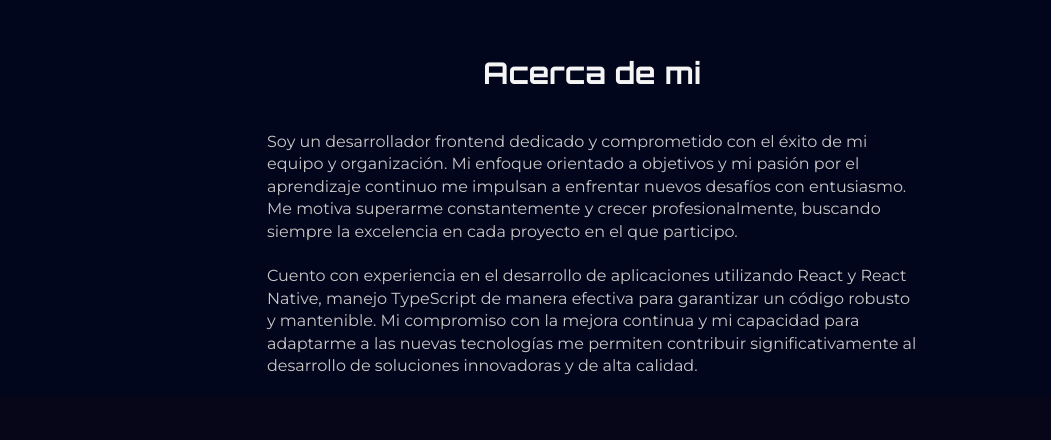
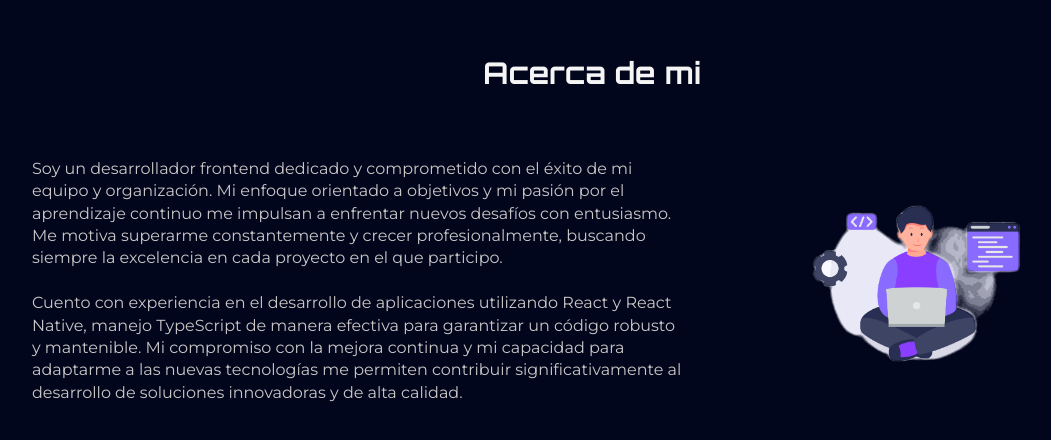
Before and after one commit to FerDR89/portfolio, a React app: page / in a window 1280 px wide. Shown: the part 2368-2808 px from the top of the page, without its empty margins (48-1099 px from the left). Built offline with nearby package versions, Linux system fonts and the light colour scheme; no server answers.

Commit message:
add programming image in AboutMe

```diff
--- a/src/components/organisms/about-me/AboutMe.tsx
+++ b/src/components/organisms/about-me/AboutMe.tsx
@@ -3,16 +3,29 @@ import css from "./about.css";
 import Text from "components/atoms/text/Text";
 import Title from "components/molecules/title/Title";
 import { aboutMe } from "constants/constants";
+import programming from "assets/programming.png";
 
 const AboutMe = () => {
   return (
     <section id="aboutMe" className={css.root}>
       <Title section="aboutMe" />
-      <Text
-        tag="text-body"
-        text={aboutMe}
-        customStyle={{ lineHeight: "1.4", whiteSpace: "pre-line" }}
-      />
+      <div className={css.container}>
+        <div className={css.text_container}>
+          <Text
+            tag="text-body"
+            text={aboutMe}
+            customStyle={{ lineHeight: "1.4", whiteSpace: "pre-line" }}
+          />
+        </div>
+
+        <div className={css.image_container}>
+          <img
+            src={programming}
+            alt={"person programming"}
+            className={css.image}
+          />
+        </div>
+      </div>
     </section>
   );
 };
--- a/src/components/organisms/about-me/about.css
+++ b/src/components/organisms/about-me/about.css
@@ -1,4 +1,39 @@
 .root {
   width: 100%;
+  min-height: 70vh;
+}
+
+.container {
+  display: flex;
+  flex-direction: column;
+  align-items: center;
+  justify-content: center;
+}
+
+@media (min-width: 769px) {
+  .container {
+    flex-direction: row;
+  }
+}
+
+.text_container {
   max-width: 650px;
 }
+
+.image_container {
+  width: 100%;
+  display: flex;
+  justify-content: center;
+}
+
+.image {
+  width: 328px;
+  height: 228px;
+}
+
+@media (min-width: 769px) {
+  .image {
+    width: 400px;
+    height: 300px;
+  }
+}
```
